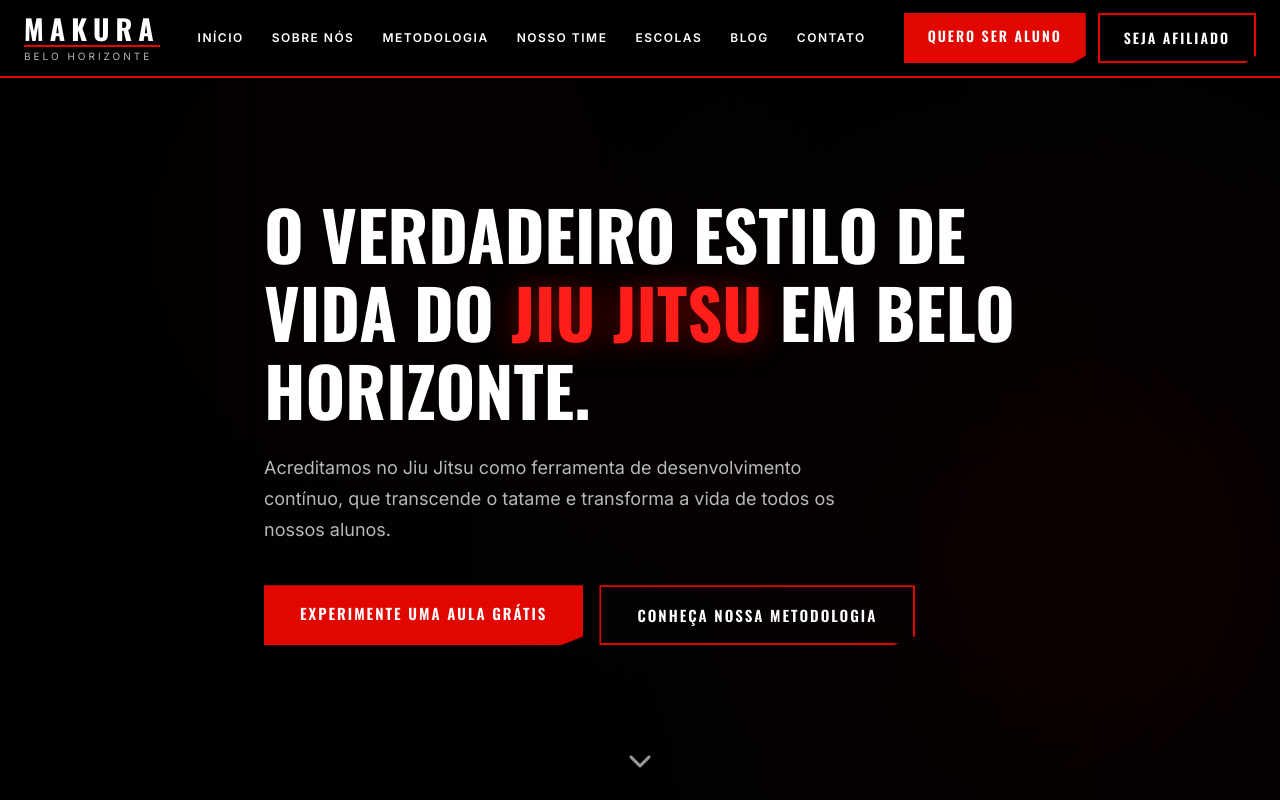
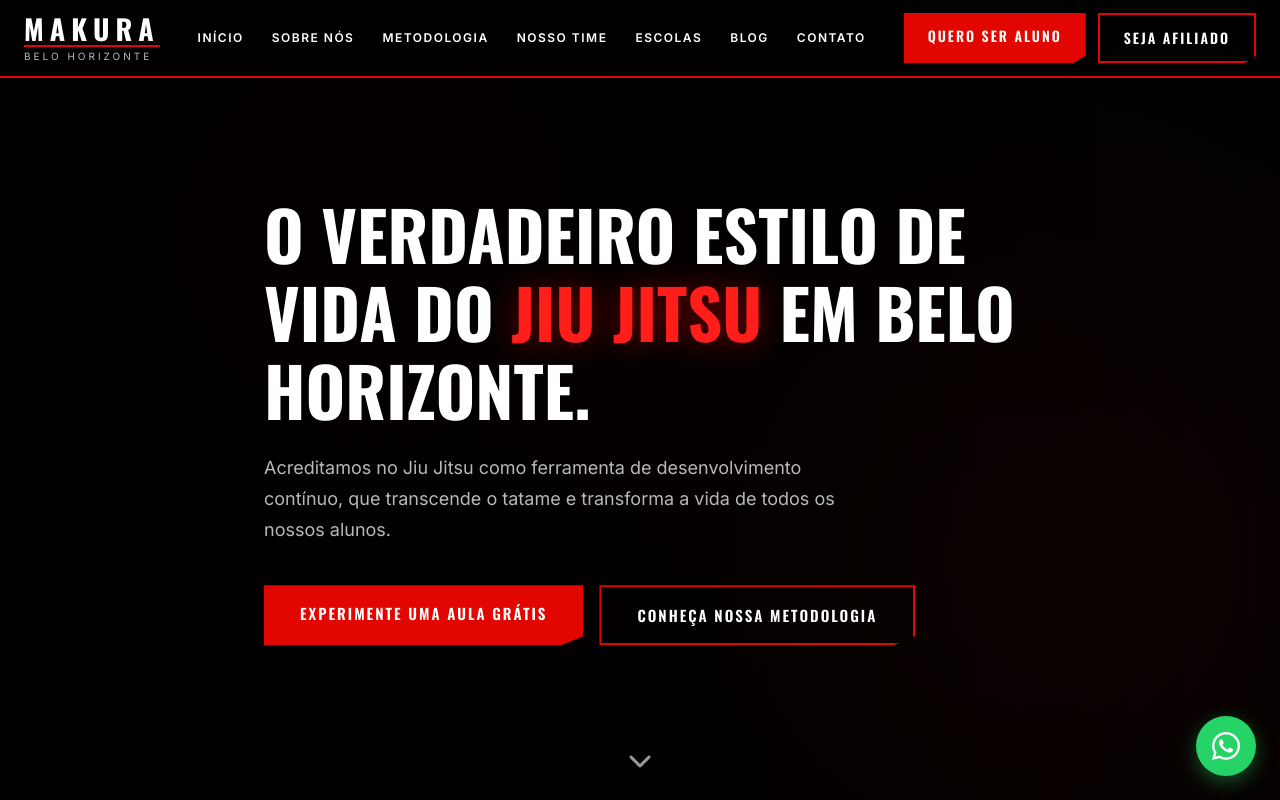
Before and after one commit to cronosafiacoes/makura-bjj, a plain HTML site: page index.html in a window 1280 px wide. Shown: the top 800 px of the page. Drawn offline with nearby package versions, Linux system fonts and the light colour scheme.

Commit message:
CTAs de aluno e aula experimental via WhatsApp + botão flutuante

```diff
--- a/index.html
+++ b/index.html
@@ -31,7 +31,7 @@
             </nav>
 
             <div class="header-actions">
-                <a href="#aluno" class="btn btn-primary">QUERO SER ALUNO</a>
+                <a href="https://wa.me/5531995731188?text=Ol%C3%A1%2C%20quero%20ser%20aluno%20da%20Makura%20Jiu%20Jitsu!" target="_blank" rel="noopener" class="btn btn-primary">QUERO SER ALUNO</a>
                 <a href="#afiliado" class="btn btn-outline">SEJA AFILIADO</a>
             </div>
 
@@ -50,7 +50,7 @@
             <h1 class="hero-title">O Verdadeiro Estilo de Vida do <span class="highlight">Jiu Jitsu</span> em Belo Horizonte.</h1>
             <p class="hero-subtitle">Acreditamos no Jiu Jitsu como ferramenta de desenvolvimento contínuo, que transcende o tatame e transforma a vida de todos os nossos alunos.</p>
             <div class="hero-buttons">
-                <a href="#aluno" class="btn btn-primary btn-lg">Experimente uma Aula Grátis</a>
+                <a href="https://wa.me/5531995731188?text=Ol%C3%A1%2C%20quero%20agendar%20uma%20aula%20experimental%20na%20Makura%20Jiu%20Jitsu!" target="_blank" rel="noopener" class="btn btn-primary btn-lg">Experimente uma Aula Grátis</a>
                 <a href="#metodologia" class="btn btn-outline btn-lg">Conheça Nossa Metodologia</a>
             </div>
         </div>
@@ -187,7 +187,7 @@
                     </div>
                     <h2>Quer fazer parte da nossa família?</h2>
                     <p>Comece sua jornada na Makura hoje mesmo.</p>
-                    <a href="#contato" class="btn btn-primary btn-lg">QUERO SER ALUNO</a>
+                    <a href="https://wa.me/5531995731188?text=Ol%C3%A1%2C%20quero%20ser%20aluno%20da%20Makura%20Jiu%20Jitsu!" target="_blank" rel="noopener" class="btn btn-primary btn-lg">QUERO SER ALUNO</a>
                 </div>
                 <div class="cta-card cta-card-alt" id="afiliado">
                     <div class="cta-icon">
@@ -346,6 +346,10 @@
         </div>
     </footer>
 
+    <a href="https://wa.me/5531995731188?text=Ol%C3%A1%2C%20quero%20conversar%20com%20a%20Makura%20Jiu%20Jitsu!" target="_blank" rel="noopener" class="whatsapp-float" aria-label="Fale conosco no WhatsApp">
+        <i class="fab fa-whatsapp"></i>
+    </a>
+
     <script src="script.js"></script>
 </body>
 </html>
--- a/styles.css
+++ b/styles.css
@@ -1068,6 +1068,31 @@
     }
 }
 
+/* ============ WHATSAPP FLOAT ============ */
+.whatsapp-float {
+    position: fixed;
+    bottom: 24px;
+    right: 24px;
+    z-index: 999;
+    width: 60px;
+    height: 60px;
+    background: #25D366;
+    border-radius: 50%;
+    display: flex;
+    align-items: center;
+    justify-content: center;
+    color: var(--white);
+    font-size: 32px;
+    text-decoration: none;
+    box-shadow: 0 6px 20px rgba(37, 211, 102, 0.4);
+    transition: transform 0.3s, box-shadow 0.3s;
+}
+
+.whatsapp-float:hover {
+    transform: scale(1.1);
+    box-shadow: 0 8px 28px rgba(37, 211, 102, 0.55);
+}
+
 /* ============ ANIMATIONS ============ */
 .section,
 .feature-card,
```
